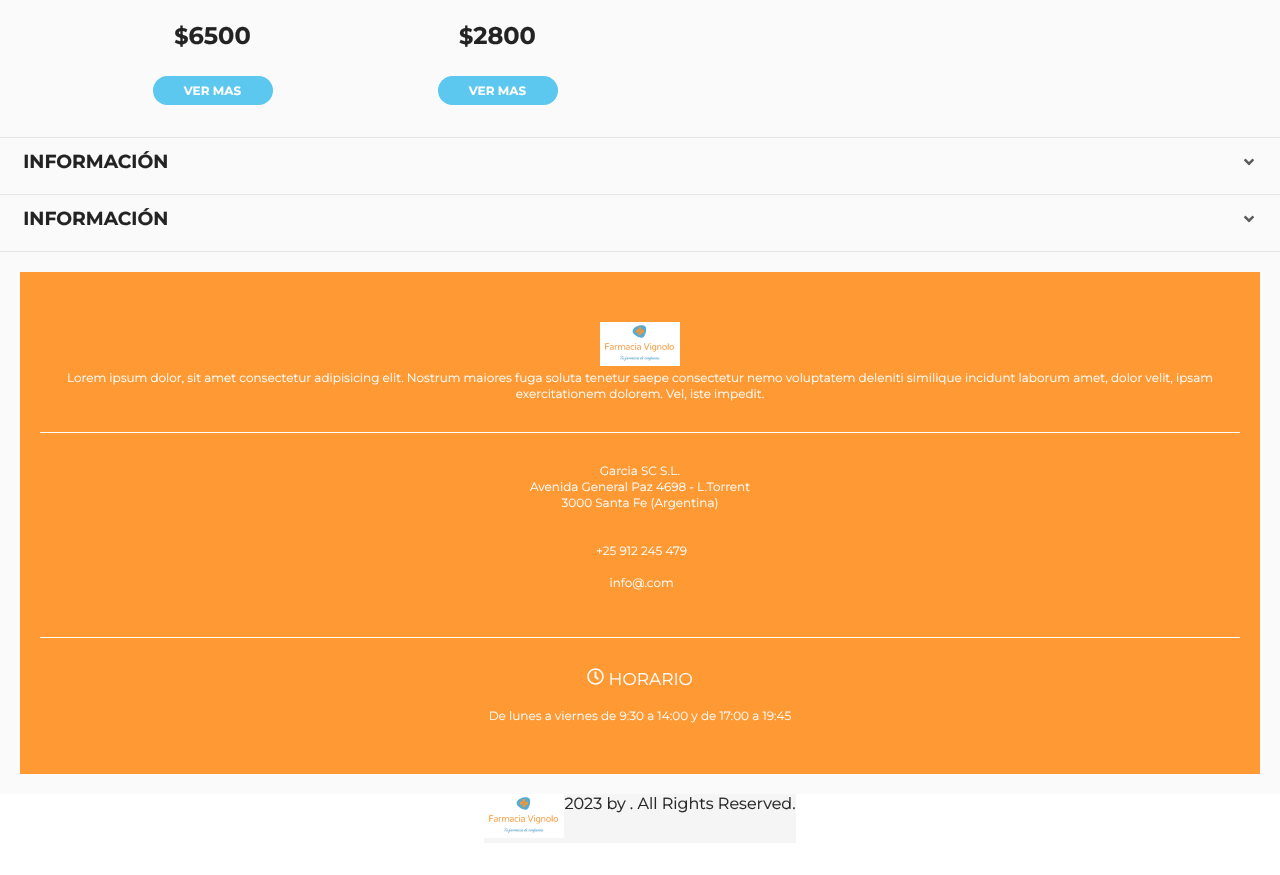
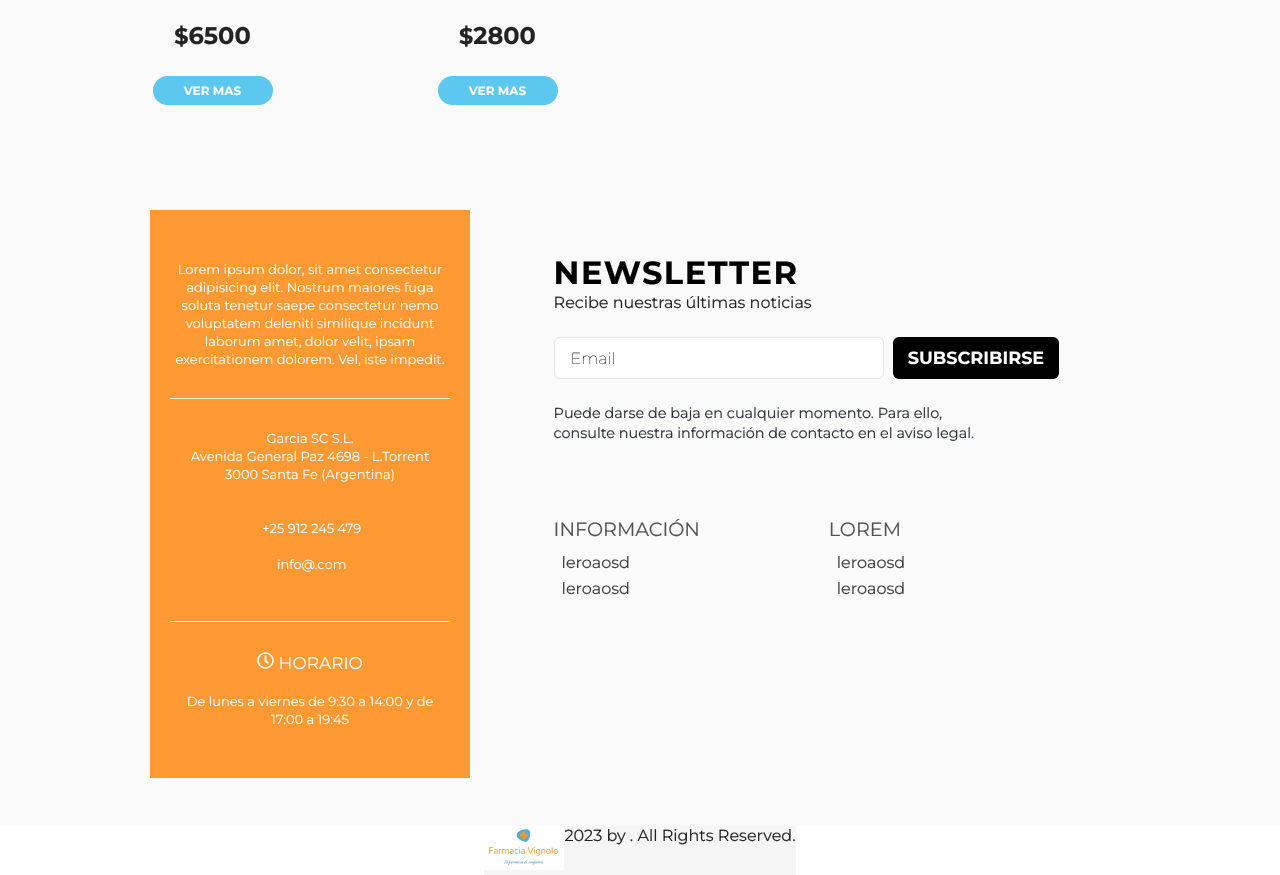
Before and after one commit to ferrna/SC-01, a React (Create React App) app in the folder sc-client/: page / in a window 1280 px wide. Shown: the part 1840-2715 px from the top of the page. Before the commit the page ends 2683 px from the top, so only its background shows below. Built offline with nearby package versions, Linux system fonts and the light colour scheme.

Commit message:
Responsividad de componente informacion

```diff
--- a/sc-client/src/components/Homepage/Informacion/Datos/Datos.tsx
+++ b/sc-client/src/components/Homepage/Informacion/Datos/Datos.tsx
@@ -10,9 +10,9 @@ export const Datos: FC<DatosProps> = ({}) => {
     <div id="comp_inf_main">
       <div id="comp_inf_main-container">
         <div id="comp_inf_main-txt">
-          <h4>
+          {/* <h4>
             <img src={Logo} alt="Logo" id="comp_foo_logo" />
-          </h4>
+          </h4> */}
           <p>
             Lorem ipsum dolor, sit amet consectetur adipisicing elit. Nostrum maiores fuga soluta tenetur saepe
             consectetur nemo voluptatem deleniti similique incidunt laborum amet, dolor velit, ipsam
--- a/sc-client/src/components/Homepage/Informacion/Datos/datos.styles.css
+++ b/sc-client/src/components/Homepage/Informacion/Datos/datos.styles.css
@@ -13,7 +13,7 @@
 }
 
 #comp_inf_main > * {
-  font: normal normal normal 12px/16px Montserrat;
+  font: normal normal normal 13px/18px Montserrat;
 }
 
 #comp_inf_main-txt,
@@ -38,3 +38,13 @@
   text-transform: uppercase;
   font: normal normal normal 17px/19px Montserrat;
 }
+
+@media (min-width: 992px) {
+  #comp_inf_main {
+    grid-column: span 4;
+    margin-left: -10px;
+  }
+  #comp_inf_main-container {
+    margin: 0;
+  }
+}
--- a/sc-client/src/components/Homepage/Informacion/Informacion.tsx
+++ b/sc-client/src/components/Homepage/Informacion/Informacion.tsx
@@ -9,8 +9,8 @@ const Informacion: FC<InformacionProps> = ({}) => {
   return (
     <section id="comp_inf_section">
       <div id="comp_inf_section-container">
+        <Datos />
         <Preguntas />
-        <Datos />
       </div>
     </section>
   )
--- a/sc-client/src/components/Homepage/Informacion/Preguntas/Preguntas.tsx
+++ b/sc-client/src/components/Homepage/Informacion/Preguntas/Preguntas.tsx
@@ -6,9 +6,37 @@ interface PreguntasProps {}
 
 export const Preguntas: FC<PreguntasProps> = ({}) => {
   return (
-    <div id="comp_inf_div">
-      <DropDownInfo />
-      <DropDownInfo />
+    <div id="comp_inf">
+      <div id="comp_inf_preguntas-mobile">
+        <DropDownInfo />
+        <DropDownInfo />
+      </div>
+      <div id="comp_inf_preguntas-lg">
+        <div className="newsletter">
+          <div className="newsletter-container">
+            <h2>NEWSLETTER</h2>
+            <p>Recibe nuestras últimas noticias</p>
+            <div className="newsletter-input">
+              <input type="text" placeholder="Email" />
+              <button>SUBSCRIBIRSE</button>
+            </div>
+            <p className="newsletter-claimer">Puede darse de baja en cualquier momento. Para ello,<br/>
+              consulte nuestra información de contacto en el aviso legal.</p>
+          </div>
+        </div>
+        <div className='_lg-informacion'>
+          <div>
+            <h3>INFORMACIÓN</h3>
+            <p title=''><a>leroaosd</a></p>
+            <p title=''><a>leroaosd</a></p>
+          </div>
+          <div>
+            <h3>LOREM</h3>
+            <p title=''><a>leroaosd</a></p>
+            <p title=''><a>leroaosd</a></p>
+          </div>
+        </div>
+      </div>
     </div>
   )
 }
--- a/sc-client/src/components/Homepage/Informacion/Preguntas/preguntas.styles.css
+++ b/sc-client/src/components/Homepage/Informacion/Preguntas/preguntas.styles.css
@@ -1,6 +1,112 @@
-#comp_inf_div {
+#comp_inf {
+  width: 100%;
+}
+#comp_inf_preguntas-mobile {
   border-top: 1px solid var(--lt-color-white-700);
   width: 100%;
   float: left;
   text-align: center;
 }
+#comp_inf_preguntas-lg {
+  display: none;
+}
+
+@media (min-width: 768px) {
+  #comp_inf_preguntas-mobile {
+    display: none;
+  }
+  #comp_inf_preguntas-lg {
+    display: flex;
+    flex-direction: column;
+    padding: 0 2rem;
+
+    max-width: 754px;
+    margin: 0 auto;
+    margin-bottom: 1rem;
+  }
+}
+
+@media (min-width: 992px) {
+  #comp_inf {
+    grid-column: span 8;
+  }
+  #comp_inf_preguntas-mobile {
+    display: none;
+  }
+  #comp_inf_preguntas-lg {
+    display: flex;
+    flex-direction: column;
+    padding: 0 1rem 0 4.6rem;
+  }
+}
+
+#comp_inf_preguntas-lg div {
+  width: 100%;
+}
+
+
+.newsletter {
+  padding: 2.6rem 0;
+}
+.newsletter-container {
+  text-align: left;
+  width: 100%;
+}
+.newsletter-container h2 {
+  font: normal normal bold 2rem/2.6rem Montserrat;
+  letter-spacing: 0.07ch;
+  color: black;
+}
+.newsletter-input {
+  width: 100%;
+  margin: 1.5rem 0;
+  display: flex;
+  align-items: flex-start;
+}
+.newsletter-input input {
+  width: 60%;
+  height: 2.6rem;
+  border: 1px solid var(--lt-color-white-700);
+  border-radius: 6px;
+  padding: 0 1rem;
+  font: normal normal normal 1rem/1.8rem Montserrat;
+  color: var(--lt-color-black-300);
+}
+.newsletter-input input::placeholder {
+  color: var(--lt-color-black-600);
+  font-weight: lighter;
+}
+.newsletter-input button {
+  width: 30%;
+  height: 2.6rem;
+  border: none;
+  border-radius: 6px;
+  background-color: black;
+  color: #fff;
+  font: normal normal bolder 1.1rem/1.8rem Montserrat;
+  cursor: pointer;
+  margin: 0 0 0 0.6rem;
+}
+.newsletter-claimer {
+  font-size: 0.9rem;
+  color: var(--lt-color-gray-700);
+  margin: 1.5rem 0;
+}
+
+
+._lg-informacion {
+  display: flex;
+}
+._lg-informacion div h3 {
+  font: normal normal normal 1.2rem/1.6rem Montserrat;
+  color: var(--lt-color-black-300);
+  margin: 0.5rem 0;
+}
+._lg-informacion div p {
+  font: normal normal normal 1rem/1.6rem Montserrat;
+  color: var(--lt-color-black-400);
+  margin-left: 0.5rem;
+}
+._lg-informacion div p a {
+  cursor: pointer;
+}
--- a/sc-client/src/components/Homepage/Informacion/informacion.styles.css
+++ b/sc-client/src/components/Homepage/Informacion/informacion.styles.css
@@ -3,11 +3,28 @@
   width: 100%;
   display: flex;
   align-items: center;
+  padding-bottom: 2rem;
 }
 
 #comp_inf_section-container {
   width: 100%;
   display: flex;
-  flex-direction: column;
+  flex-direction: column-reverse;
   align-items: center;
 }
+
+@media (min-width: 768px) {
+  #comp_inf_section {
+    padding-bottom: 3rem;
+    padding-top: 4.6rem;
+  }
+}
+@media (min-width: 992px) {
+  #comp_inf_section-container {
+    display: grid;
+    grid-template-columns: repeat(12, 1fr);
+    align-items: flex-start;
+    width: 960px;
+    max-width: 100%;
+  }
+}
```
